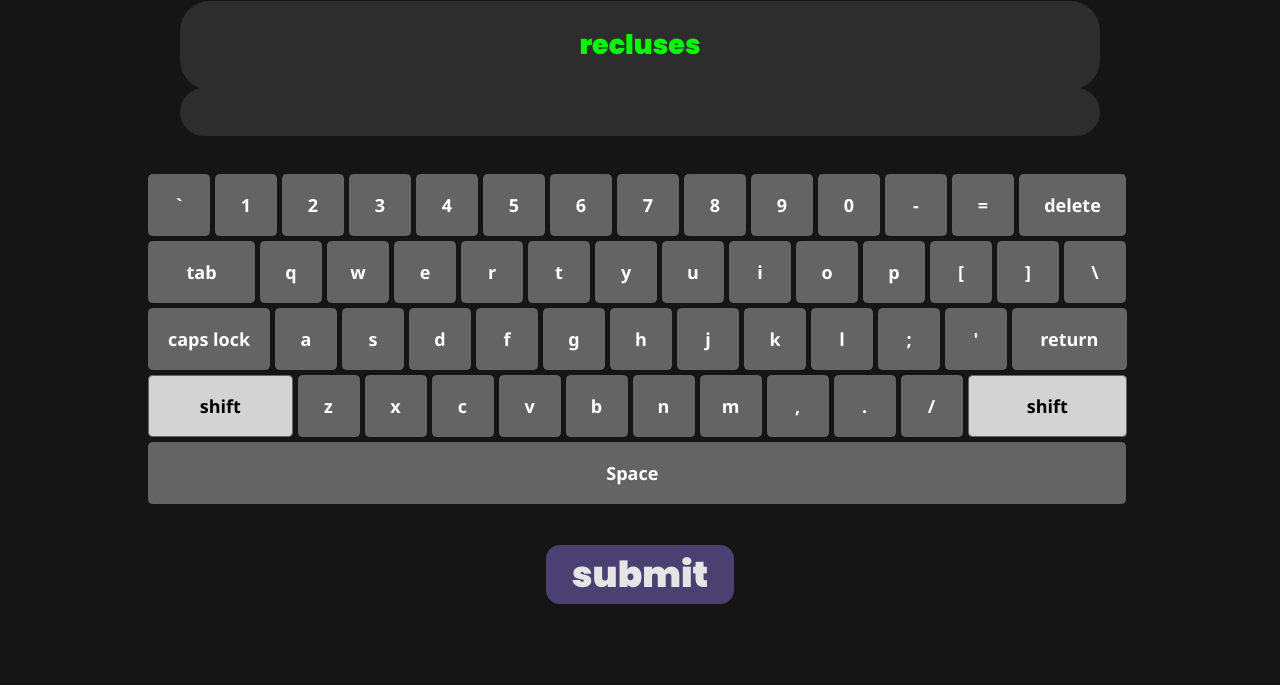
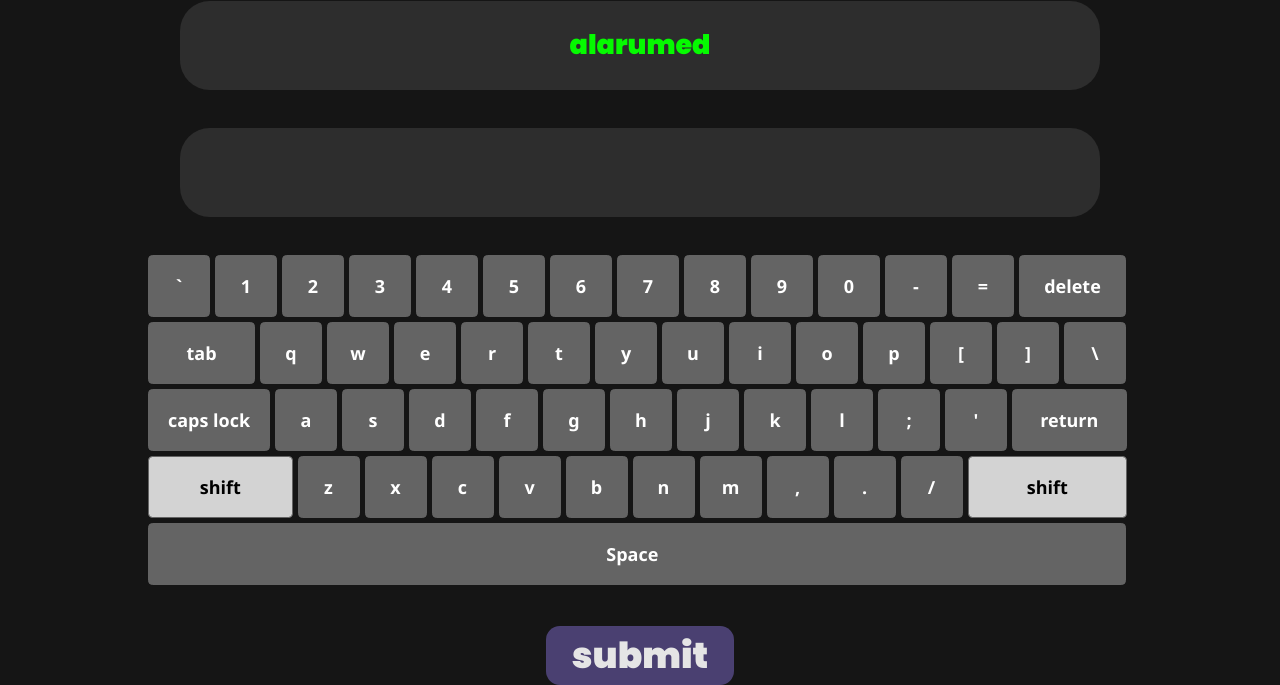
Before and after one commit to drugwho/word-race, a website: page client/game.html in a window 1280 px wide. Shown: the part 188-873 px from the top of the page. Before the commit the page ends 800 px from the top, so only its background shows below. Drawn offline with Linux system fonts and the light colour scheme.

Commit message:
All bugs fixed?

```diff
--- a/client/app.js
+++ b/client/app.js
@@ -6,10 +6,7 @@ temp = document.getElementById("change-make").textContent;
 
 let giveText = document.getElementById("words-array");
 
-let words = document
-  .getElementById("words-array")
-  .textContent.trim()
-  .split(" ");
+let words = document.getElementById("words-array").textContent.trim().split(" ");
 
 let combo = 0;
 let multiplier = 1;
@@ -30,34 +27,40 @@ function giveWords() {
   randomInt = Math.floor(Math.random() * 1049);
   return l[randomInt];
 }
-// rate is not getting updated
+
+function checkEmptiness() {
+  if (document.getElementById("change-make").textContent == "") {
+    document.getElementById("change-make").classList.add("null-texts");
+  } else {
+    document.getElementById("change-make").classList.remove("null-texts");
+  }
+  if (document.getElementById("words-array").textContent == "") {
+    document.getElementById("words-array").classList.add("null-texts");
+  } else {
+    document.getElementById("words-array").classList.remove("null-texts");
+  }
+}
+
 let rate = 3000;
-let timer = setInterval(function getWords() {
+var myFunction = function () {
+  rate *= 0.97;
   if (words.length < stackspace) {
     giveText.textContent += ` ${giveWords()}`;
-    rate *= 0.1;
-    // console.log(rate);
-    words = document
-      .getElementById("words-array")
-      .textContent.trim()
-      .split(" ");
+    checkEmptiness();
+    words = document.getElementById("words-array").textContent.trim().split(" ");
+    setTimeout(myFunction, rate);
   } else {
-    clearInterval(timer);
-    // console.log("done!");
     words = new Array();
     sessionStorage.setItem("Score", defaultScore);
     document.getElementById("words-array").textContent = "";
     document.getElementById("words-array").textContent = "Game Over";
     document.getElementById("change-make").textContent = "Hit Submit!";
-    console.clear()(
-      // document.getElementById("change-make").textContent =
-      "Game Over. Hit Submit!"
-    );
     document.onkeydown = function (e) {
       return false;
     };
   }
-}, rate);
+};
+setTimeout(myFunction, rate);
 
 let count = 0;
 let letterCount = 0;
@@ -65,6 +68,7 @@ let letterCount = 0;
 // input Start
 document.addEventListener("keydown", (e) => {
   try {
+    checkEmptiness();
     let key = document.getElementById(`${e.code}`);
     if (e.key == "Backspace") {
       e.preventDefault();
@@ -79,7 +83,7 @@ document.addEventListener("keydown", (e) => {
         } else {
           combo = 0;
           multiplier = 1;
-          var snd = new Audio("error.wav"); // buffers automatically when created
+          var snd = new Audio("error.wav");
           snd.play();
           multiplierText.textContent = `${multiplier}x`;
           key.classList.add("wrong-key-pressed");
@@ -89,11 +93,8 @@ document.addEventListener("keydown", (e) => {
     if (e.key == "Enter") {
       if (temp == words[0]) {
         endTime = Date.now() - nowTime;
-
         times.push(endTime / 1000);
-
         nowTime = Date.now();
-
         temp = "";
         document.getElementById("change-make").textContent = "";
         words.shift();
@@ -107,11 +108,9 @@ document.addEventListener("keydown", (e) => {
           combo = 0;
         }
         times.push(endTime / 1000);
-        console.log("is this even right?");
         scoreTemp = Number(defaultScore);
         scoreTemp += (21 - Math.floor(times[times.length - 1])) * multiplier;
         defaultScore = String(scoreTemp);
-        console.log(defaultScore);
         document.getElementById("score").textContent = String(defaultScore);
         nowTime = Date.now();
       }
--- a/client/css/game.scss
+++ b/client/css/game.scss
@@ -156,7 +156,7 @@ body {
       font-size: 1.5em;
       color: #e5e5e5;
       padding: 0.9em;
-      margin-bottom: 0em;
+      margin-bottom: 1.5em;
     }
   }
 }
--- a/client/game.html
+++ b/client/game.html
@@ -27,12 +27,12 @@
     <div class="container-2">
       <div class="container-2-inner-1">
         <div class="container-2-bg">
-          <div id="words-array" class="container-2-give-text"></div>
+          <div id="words-array" class="container-2-give-text null-texts"></div>
         </div>
       </div>
       <div class="container-2-inner-2">
         <div class="container-2-bg">
-          <div class="container-2-test-text" id="change-make">
+          <div class="container-2-test-text null-texts" id="change-make">
             the quick brown fox
           </div>
         </div>
```
Also changed, not shown: client/css/game.css, client/css/main.scss (line endings or trailing spaces), client/css/scores.css, client/css/scores.scss (line endings or trailing spaces), client/index.html (line endings or trailing spaces), client/scores.js (line endings or trailing spaces), client/scoresheet.html (line endings or trailing spaces), 1 other file.
